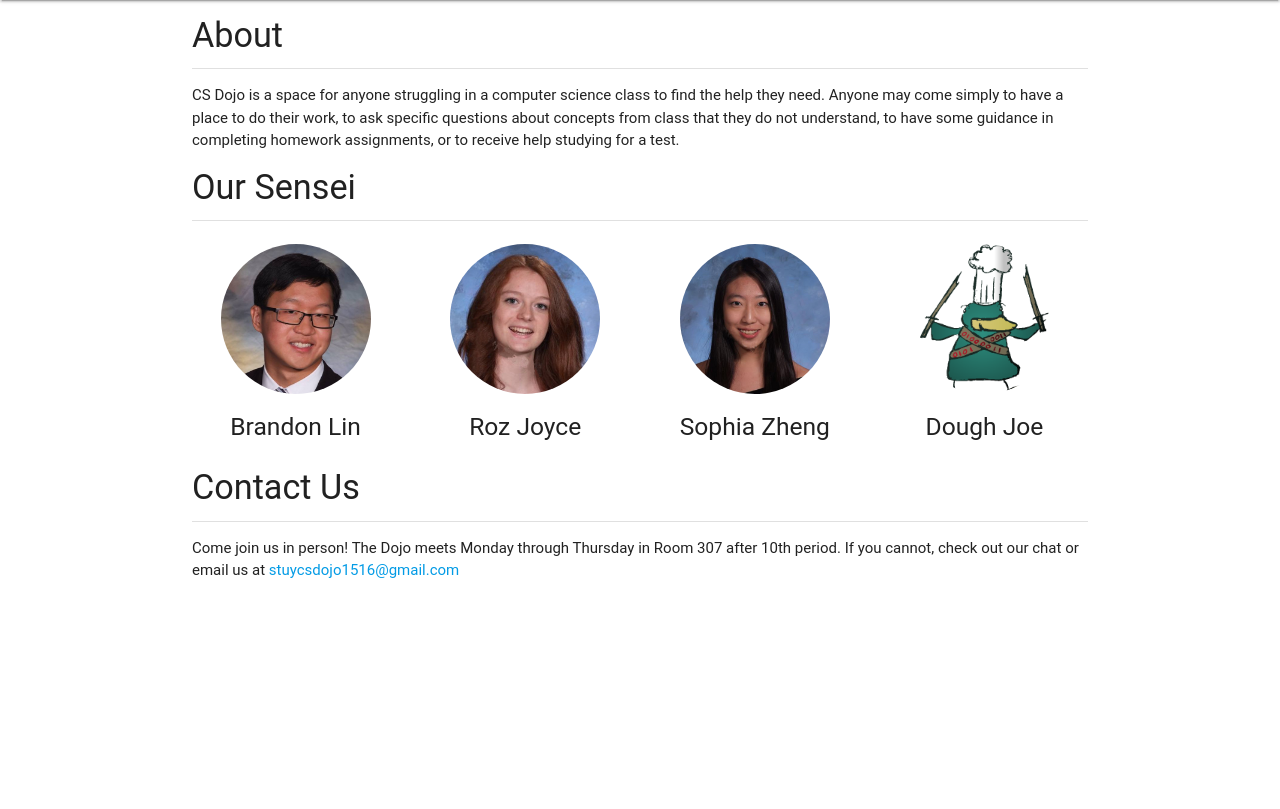
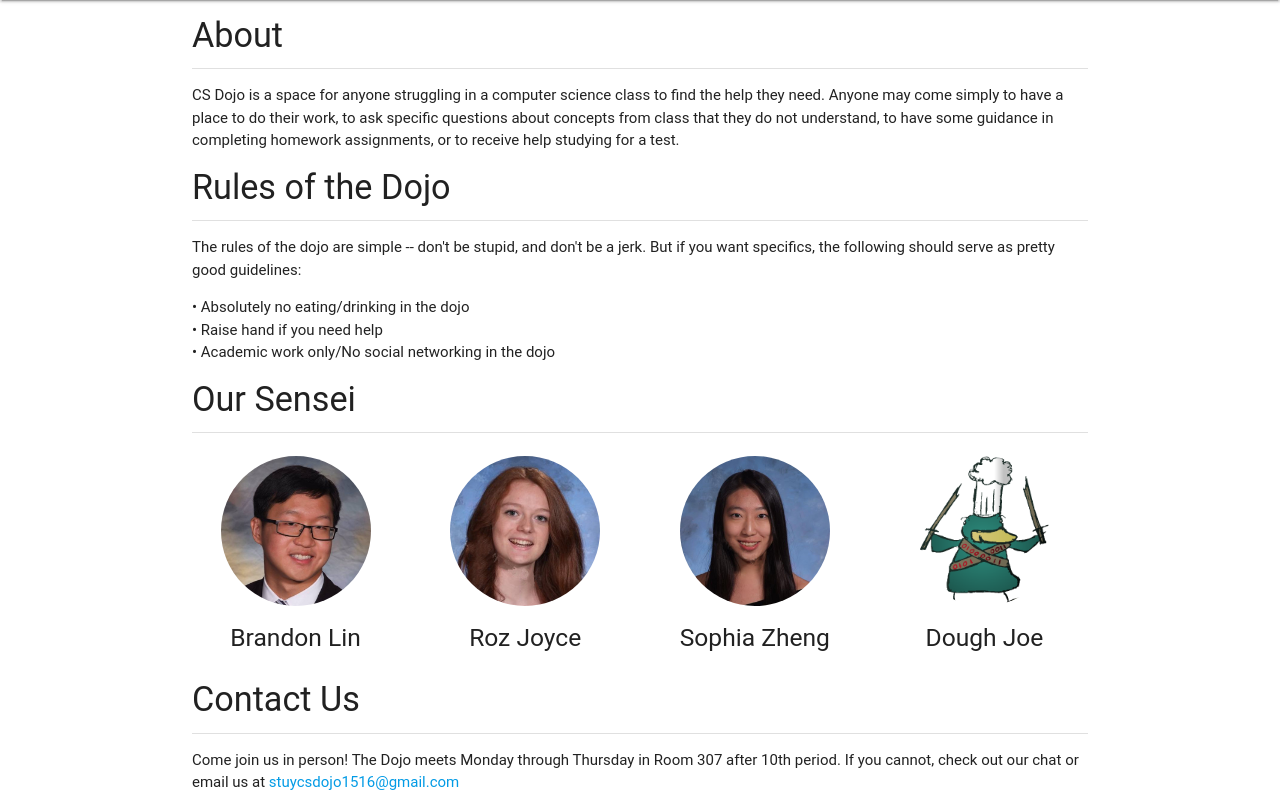
Before and after one commit to StuyCSDojo/dojo-website, a Flask app: page /about in a window 1280 px wide. Shown: the part 64-873 px from the top of the page. Before the commit the page ends 642 px from the top, so only its background shows below. Run offline with Flask 2, Linux system fonts and the light colour scheme; some libraries are stand-ins or nearby versions; some web fonts are replaced.

Commit message:
updateeed

```diff
--- a/templates/about.html
+++ b/templates/about.html
@@ -32,6 +32,16 @@ place to do their work, to ask specific questions about concepts
 from class that they do not understand, to have some guidance in
 completing homework assignments, or to receive help studying for a
 test.</p>
+
+<h4>Rules of the Dojo</h4>
+<div class='divider'></div>
+<p>The rules of the dojo are simple -- don't be stupid, and don't be a jerk. But if
+you want specifics, the following should serve as pretty good guidelines:</p>
+<ul>
+    <li>&#x2022; Absolutely no eating/drinking in the dojo</li>
+    <li>&#x2022; Raise hand if you need help</li>
+    <li>&#x2022; Academic work only/No social networking in the dojo</li>
+</ul>
 
 <h4>Our Sensei</h4>
 <div class='divider'></div>
```
